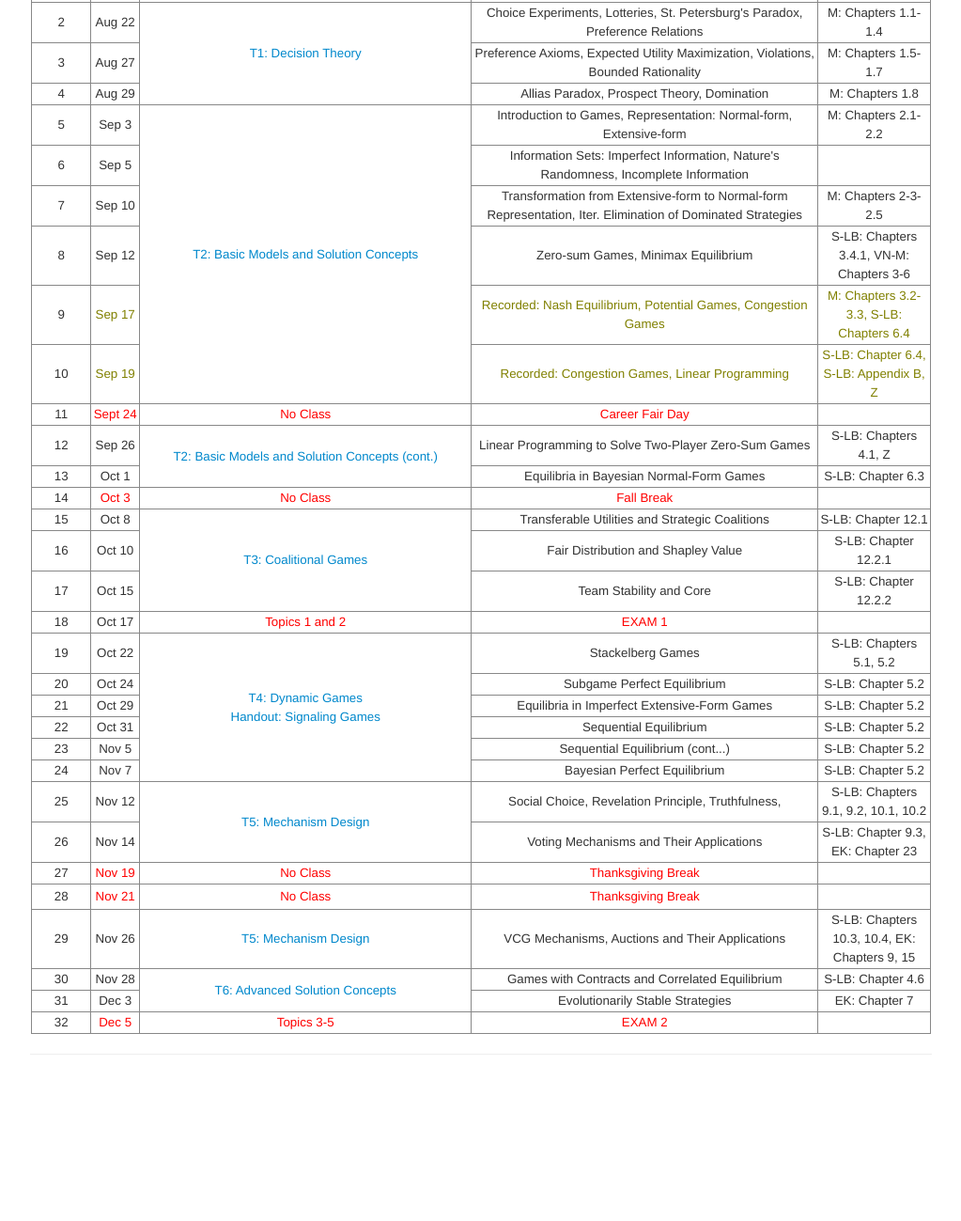
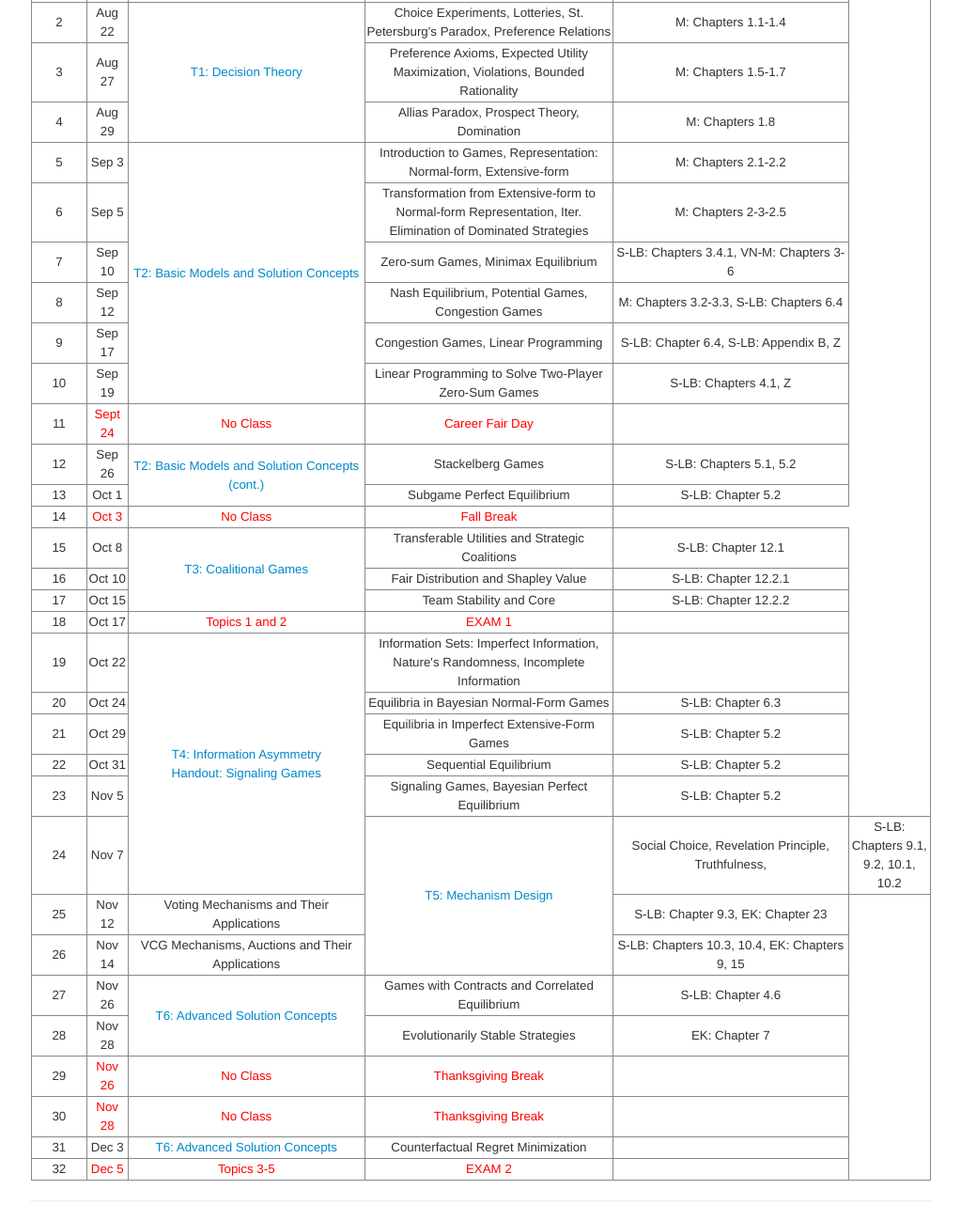
Before and after one commit to sid-nadendla/sid-nadendla.github.io, a plain HTML site: page teaching/FS2024_GTC/schedule.html in a window 1280 px wide. Shown: the part 920-2219 px from the top of the page at 94% size, without its empty margins (128-1151 px from the left). Before the commit the page ends 2063 px from the top, so only its background shows below. Drawn offline with Linux system fonts and the light colour scheme.

Commit message:
Updated GTC webpage

```diff
--- a/teaching/FS2024_GTC/schedule.html
+++ b/teaching/FS2024_GTC/schedule.html
@@ -123,40 +123,40 @@
                         <tr>
                         <td style="vertical-align:middle;width:80px;height:20px">5</td>
                         <td style="vertical-align:middle;width:80px;height:20px">Sep 3</td>
-                        <td rowspan="6" style="vertical-align:middle;width:150px;height:20px"><a href="LectureNotes/GTC-T2-BasicModels.pdf">T2: Basic Models and Solution Concepts</a></td>
+                        <td rowspan="6" style="vertical-align:middle;width:150px;height:20px"><a href="">T2: Basic Models and Solution Concepts</a></td>
                         <td style="vertical-align:middle;width:800px;height:20px">Introduction to Games, Representation: Normal-form, Extensive-form</td>
                         <td style="vertical-align:middle;width:182px;height:20px">M: Chapters 2.1-2.2</td>
                         </tr>
                         <tr>
                         <td style="vertical-align:middle;width:80px;height:20px">6</td>
                         <td style="vertical-align:middle;width:80px;height:20px">Sep 5</td>
-                        <td style="vertical-align:middle;width:800px;height:20px">Information Sets: Imperfect Information, Nature's Randomness, Incomplete Information</td>
-                        <td style="vertical-align:middle;width:182px;height:20px"></td>
+                        <td style="vertical-align:middle;width:800px;height:20px">Transformation from Extensive-form to Normal-form Representation,  Iter. Elimination of Dominated Strategies</td>
+                        <td style="vertical-align:middle;width:182px;height:20px">M: Chapters 2-3-2.5</td>
                         </tr>
                         <tr>
                         <td style="vertical-align:middle;width:80px;height:20px">7</td>
                         <td style="vertical-align:middle;width:80px;height:20px">Sep 10</td>
-                        <td style="vertical-align:middle;width:800px;height:20px">Transformation from Extensive-form to Normal-form Representation,  Iter. Elimination of Dominated Strategies</td>
-                        <td style="vertical-align:middle;width:182px;height:20px">M: Chapters 2-3-2.5</td>
+                        <td style="vertical-align:middle;width:800px;height:20px">Zero-sum Games, Minimax Equilibrium</td>
+                        <td style="vertical-align:middle;width:182px;height:20px">S-LB: Chapters 3.4.1, VN-M: Chapters 3-6</td>
                         </tr>
                         <tr>
                         <td style="vertical-align:middle;width:80px;height:20px">8</td>
                         <td style="vertical-align:middle;width:80px;height:20px">Sep 12</td>
-                        <td style="vertical-align:middle;width:800px;height:20px">Zero-sum Games, Minimax Equilibrium</td>
-                        <td style="vertical-align:middle;width:182px;height:20px">S-LB: Chapters 3.4.1, VN-M: Chapters 3-6</td>
+                        <td style="vertical-align:middle;width:800px;height:20px">Nash Equilibrium, Potential Games, Congestion Games</td>
+                        <td style="vertical-align:middle;width:182px;height:20px">M: Chapters 3.2-3.3, S-LB: Chapters 6.4</td>
                         </td>
                         </tr>
                         <tr>
                         <td style="vertical-align:middle;width:80px;height:20px">9</td>
-                        <td style="vertical-align:middle;width:80px;height:20px"><font color="#808000">Sep 17</font></td>
-                        <td style="vertical-align:middle;width:800px;height:20px"><font color="#808000">Recorded: Nash Equilibrium, Potential Games, Congestion Games</font></td>
-                        <td style="vertical-align:middle;width:182px;height:20px"><font color="#808000">M: Chapters 3.2-3.3, S-LB: Chapters 6.4</font></td>
+                        <td style="vertical-align:middle;width:80px;height:20px">Sep 17</td>
+                        <td style="vertical-align:middle;width:800px;height:20px">Congestion Games, Linear Programming</td>
+                        <td style="vertical-align:middle;width:182px;height:20px">S-LB: Chapter 6.4, S-LB: Appendix B, Z</td>
                         </tr>
                         <tr>
                         <td style="vertical-align:middle;width:80px;height:20px">10</td>
-                        <td style="vertical-align:middle;width:80px;height:20px"><font color="#808000">Sep 19</font></td>
-                        <td style="vertical-align:middle;width:800px;height:20px"><font color="#808000">Recorded: Congestion Games, Linear Programming</font></td>
-                        <td style="vertical-align:middle;width:182px;height:20px"><font color="#808000">S-LB: Chapter 6.4, S-LB: Appendix B, Z</font></td>
+                        <td style="vertical-align:middle;width:80px;height:20px">Sep 19</td>
+                        <td style="vertical-align:middle;width:800px;height:20px">Linear Programming to Solve Two-Player Zero-Sum Games</td>
+                        <td style="vertical-align:middle;width:182px;height:20px">S-LB: Chapters 4.1, Z</td>
                         </tr>
                         <tr>
                         <td style="vertical-align:middle;width:80px;height:20px">11</td>
@@ -168,15 +168,15 @@
                         <tr>
                         <td style="vertical-align:middle;width:80px;height:20px">12</td>
                         <td style="vertical-align:middle;width:80px;height:20px">Sep 26</td>
-                        <td rowspan="2" style="vertical-align:middle;width:150px;height:20px"><a href="LectureNotes/GTC-T2-BasicModels.pdf">T2: Basic Models and Solution Concepts (cont.)</a></td>
-                        <td style="vertical-align:middle;width:800px;height:20px">Linear Programming to Solve Two-Player Zero-Sum Games</td>
-                        <td style="vertical-align:middle;width:182px;height:20px">S-LB: Chapters 4.1, Z</td>
+                        <td rowspan="2" style="vertical-align:middle;width:150px;height:20px"><a href="">T2: Basic Models and Solution Concepts (cont.)</a></td>
+                        <td style="vertical-align:middle;width:800px;height:20px">Stackelberg Games</td>
+                        <td style="vertical-align:middle;width:182px;height:20px">S-LB: Chapters 5.1, 5.2</td>
                         </tr>
                         <tr>
                         <td style="vertical-align:middle;width:80px;height:20px">13</td>
                         <td style="vertical-align:middle;width:80px;height:20px">Oct 1</td>
-                        <td style="vertical-align:middle;width:800px;height:20px">Equilibria in Bayesian Normal-Form Games</td>
-                        <td style="vertical-align:middle;width:182px;height:20px">S-LB: Chapter 6.3</td>
+                        <td style="vertical-align:middle;width:800px;height:20px">Subgame Perfect Equilibrium</td>
+                        <td style="vertical-align:middle;width:182px;height:20px">S-LB: Chapter 5.2</td>
                         </tr>
                         <tr>
                         <td style="vertical-align:middle;width:80px;height:20px">14</td>
@@ -187,7 +187,7 @@
                         <tr>
                         <td style="vertical-align:middle;width:80px;height:20px">15</td>
                         <td style="vertical-align:middle;width:80px;height:20px">Oct 8</td>
-                        <td rowspan="3" style="vertical-align:middle;width:150px;height:20px"><a href="LectureNotes/GTC-T3-CoalitionalGames.pdf">T3: Coalitional Games</a></td>
+                        <td rowspan="3" style="vertical-align:middle;width:150px;height:20px"><a href="">T3: Coalitional Games</a></td>
                         <td style="vertical-align:middle;width:800px;height:20px">Transferable Utilities and Strategic Coalitions</td>
                         <td style="vertical-align:middle;width:182px;height:20px">S-LB: Chapter 12.1</td>
                         </tr>
@@ -213,15 +213,15 @@
                         <tr>
                         <td style="vertical-align:middle;width:80px;height:20px">19</td>
                         <td style="vertical-align:middle;width:80px;height:20px">Oct 22</td>
-                        <td rowspan="6" style="vertical-align:middle;width:150px;height:20px"><a href="LectureNotes/GTC-T4-DynamicGames.pdf">T4: Dynamic Games</a><br><a href="Handouts/Handout-SignalingGames.pdf">Handout: Signaling Games</a></td>
-                        <td style="vertical-align:middle;width:800px;height:20px">Stackelberg Games</td>
-                        <td style="vertical-align:middle;width:182px;height:20px">S-LB: Chapters 5.1, 5.2</td>
+                        <td rowspan="6" style="vertical-align:middle;width:150px;height:20px"><a href="">T4: Information Asymmetry</a><br><a href="">Handout: Signaling Games</a></td>
+                        <td style="vertical-align:middle;width:800px;height:20px">Information Sets: Imperfect Information, Nature's Randomness, Incomplete Information</td>
+                        <td style="vertical-align:middle;width:182px;height:20px"></td>
                         </tr>
                         <tr>
                         <td style="vertical-align:middle;width:80px;height:20px">20</td>
                         <td style="vertical-align:middle;width:80px;height:20px">Oct 24</td>
-                        <td style="vertical-align:middle;width:800px;height:20px">Subgame Perfect Equilibrium</td>
-                        <td style="vertical-align:middle;width:182px;height:20px">S-LB: Chapter 5.2</td>
+                        <td style="vertical-align:middle;width:800px;height:20px">Equilibria in Bayesian Normal-Form Games</td>
+                        <td style="vertical-align:middle;width:182px;height:20px">S-LB: Chapter 6.3</td>
                         </tr>
                         <tr>
                         <td style="vertical-align:middle;width:80px;height:20px">21</td>
@@ -239,62 +239,63 @@
                         <td style="vertical-align:middle;width:80px;height:20px">23</td>
                         <td style="vertical-align:middle;width:80px;height:20px">Nov 5</td>
                         <!-- <td rowspan="3" style="vertical-align:middle;width:150px;height:20px"><a href="LectureNotes/GTC-T5-MechanismDesign.pdf">T5: Mechanism Design</a></td> -->
-                        <td style="vertical-align:middle;width:800px;height:20px">Sequential Equilibrium (cont...)</td>
+                        <td style="vertical-align:middle;width:800px;height:20px">Signaling Games, Bayesian Perfect Equilibrium</td>
                         <td style="vertical-align:middle;width:182px;height:20px">S-LB: Chapter 5.2</td>
                         </tr>
                         <tr>
                         <td style="vertical-align:middle;width:80px;height:20px">24</td>
                         <td style="vertical-align:middle;width:80px;height:20px">Nov 7</td>
-                        <td style="vertical-align:middle;width:800px;height:20px">Bayesian Perfect Equilibrium</td>
-                        <td style="vertical-align:middle;width:182px;height:20px">S-LB: Chapter 5.2</td>
+                        <td rowspan="3" style="vertical-align:middle;width:150px;height:20px"><a href="">T5: Mechanism Design</a></td>
+                        <td style="vertical-align:middle;width:800px;height:20px">Social Choice, Revelation Principle, Truthfulness, </td>
+                        <td style="vertical-align:middle;width:182px;height:20px">S-LB: Chapters 9.1, 9.2, 10.1, 10.2</td>
                         </tr>
                         <tr>
                         <td style="vertical-align:middle;width:80px;height:20px">25</td>
                         <td style="vertical-align:middle;width:80px;height:20px">Nov 12</td>
-                        <td rowspan="2" style="vertical-align:middle;width:150px;height:20px"><a href="LectureNotes/GTC-T5-MechanismDesign.pdf">T5: Mechanism Design</a></td>
-                        <td style="vertical-align:middle;width:800px;height:20px">Social Choice, Revelation Principle, Truthfulness, </td>
-                        <td style="vertical-align:middle;width:182px;height:20px">S-LB: Chapters 9.1, 9.2, 10.1, 10.2</td>
-                        </tr>
-                        <tr>
-                        <td style="vertical-align:middle;width:80px;height:20px">26</td>
-                        <td style="vertical-align:middle;width:80px;height:20px">Nov 14</td>
                         <!-- <td style="vertical-align:middle;width:150px;height:20px"><a href="LectureNotes/GTC-T6-AdvSolutionConcepts.pdf">T6: Advanced Solution Concepts</a></td> -->
                         <td style="vertical-align:middle;width:800px;height:20px">Voting Mechanisms and Their Applications</td>
                         <td style="vertical-align:middle;width:182px;height:20px">S-LB: Chapter 9.3, EK: Chapter 23</td>
                         </tr>
                         <tr>
-                        <td style="vertical-align:middle;width:80px;height:20px">27</td>
-                        <td style="vertical-align:middle;width:80px;height:20px"><font color="#ff0000">Nov 19</font></td>
+                        <td style="vertical-align:middle;width:80px;height:20px">26</td>
+                        <td style="vertical-align:middle;width:80px;height:20px">Nov 14</td>
+                        <!-- <td rowspan="1" style="vertical-align:middle;width:150px;height:20px"><a href="LectureNotes/GTC-T5-MechanismDesign.pdf">T5: Mechanism Design</a></td> -->
+                        <td style="vertical-align:middle;width:800px;height:20px">VCG Mechanisms, Auctions and Their Applications</td>
+                        <td style="vertical-align:middle;width:182px;height:20px">S-LB: Chapters 10.3, 10.4, EK: Chapters 9, 15</td>
+                        </tr>
+                        <tr>
+                        <td style="vertical-align:middle;width:80px;height:24px">27</td>
+                        <td style="vertical-align:middle;width:80px;height:24px">Nov 26</td>
+                        <td rowspan="2" style="vertical-align:middle;width:150px;height:20px"><a href="">T6: Advanced Solution Concepts</a></td>
+                        <td style="vertical-align:middle;width:800px;height:20px">Games with Contracts and Correlated Equilibrium</td>
+                        <td style="vertical-align:middle;width:182px;height:20px">S-LB: Chapter 4.6</td>
+                        </tr>
+                        <tr>
+                        <td style="vertical-align:middle;width:80px;height:20px">28</td>
+                        <td style="vertical-align:middle;width:80px;height:20px">Nov 28</td>
+                        <td style="vertical-align:middle;width:800px;height:20px">Evolutionarily Stable Strategies</td>
+                        <td style="vertical-align:middle;width:182px;height:20px">EK: Chapter 7</td>
+                        </tr>
+                        <tr>
+                        <td style="vertical-align:middle;width:80px;height:20px">29</td>
+                        <td style="vertical-align:middle;width:80px;height:20px"><font color="#ff0000">Nov 26</font></td>
                         <td style="vertical-align:middle;width:150px;height:20px"><font color="#ff0000">No Class</font></td>
                         <td style="vertical-align:middle;width:800px;height:20px"><font color="#ff0000">Thanksgiving Break</font></td>
                         <td style="vertical-align:middle;width:182px;height:20px"></td>
                         </tr>
                         <tr>
-                        <td style="vertical-align:middle;width:80px;height:24px">28</td>
-                        <td style="vertical-align:middle;width:80px;height:24px"><font color="#ff0000">Nov 21</font></td>
+                        <td style="vertical-align:middle;width:80px;height:24px">30</td>
+                        <td style="vertical-align:middle;width:80px;height:24px"><font color="#ff0000">Nov 28</font></td>
                         <td style="vertical-align:middle;width:150px;height:20px"><font color="#ff0000">No Class</font></td>
                         <td style="vertical-align:middle;width:800px;height:20px"><font color="#ff0000">Thanksgiving Break</font></td>
                         <td style="vertical-align:middle;width:182px;height:20px"></td>
                         </tr>
                         <tr>
-                        <td style="vertical-align:middle;width:80px;height:24px">29</td>
-                        <td style="vertical-align:middle;width:80px;height:24px">Nov 26</td>
-                        <td rowspan="1" style="vertical-align:middle;width:150px;height:20px"><a href="LectureNotes/GTC-T5-MechanismDesign.pdf">T5: Mechanism Design</a></td>
-                        <td style="vertical-align:middle;width:800px;height:20px">VCG Mechanisms, Auctions and Their Applications</td>
-                        <td style="vertical-align:middle;width:182px;height:20px">S-LB: Chapters 10.3, 10.4, EK: Chapters 9, 15</td>
-                        </tr>
-                        <tr>
-                        <td style="vertical-align:middle;width:80px;height:20px">30</td>
-                        <td style="vertical-align:middle;width:80px;height:20px">Nov 28</td>
-                        <td rowspan="2" style="vertical-align:middle;width:150px;height:20px"><a href="LectureNotes/GTC-T6-AdvSolutionConcepts.pdf">T6: Advanced Solution Concepts</a></td>
-                        <td style="vertical-align:middle;width:800px;height:20px">Games with Contracts and Correlated Equilibrium</td>
-                        <td style="vertical-align:middle;width:182px;height:20px">S-LB: Chapter 4.6</td>
-                        </tr>
-                        <tr>
                         <td style="vertical-align:middle;width:80px;height:20px">31</td>
                         <td style="vertical-align:middle;width:80px;height:20px">Dec 3</td>
-                        <td style="vertical-align:middle;width:800px;height:20px">Evolutionarily Stable Strategies</td>
-                        <td style="vertical-align:middle;width:182px;height:20px">EK: Chapter 7</td>
+                        <td style="vertical-align:middle;width:150px;height:20px"><a href="">T6: Advanced Solution Concepts</a></td>
+                        <td style="vertical-align:middle;width:800px;height:20px">Counterfactual Regret Minimization</td>
+                        <td style="vertical-align:middle;width:182px;height:20px"></td>
                         </tr>
                         <tr>
                         <td style="vertical-align:middle;width:80px;height:20px">32</td>
```
Also changed, not shown: teaching/FS2024_GTC/assignments.html (+6 -6 lines).
